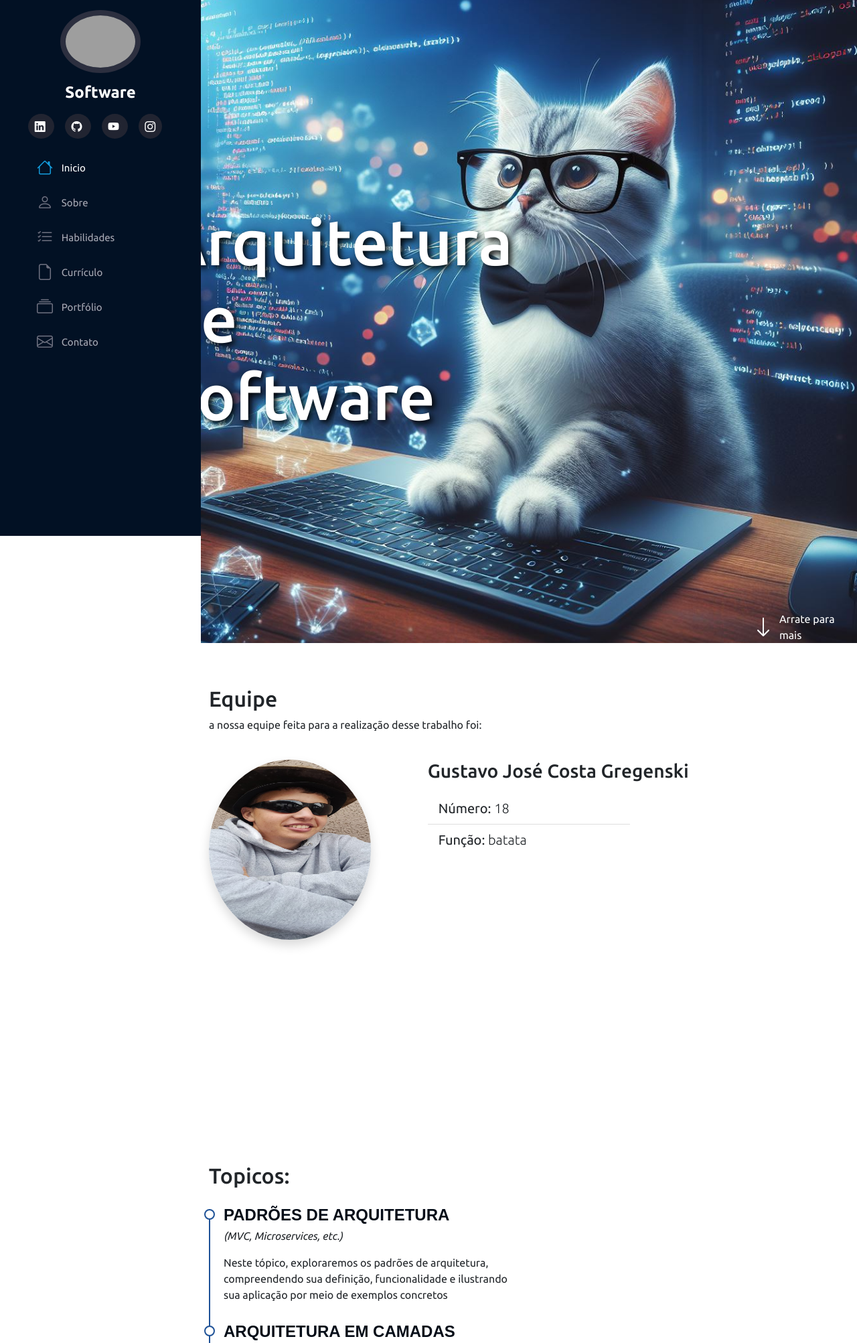
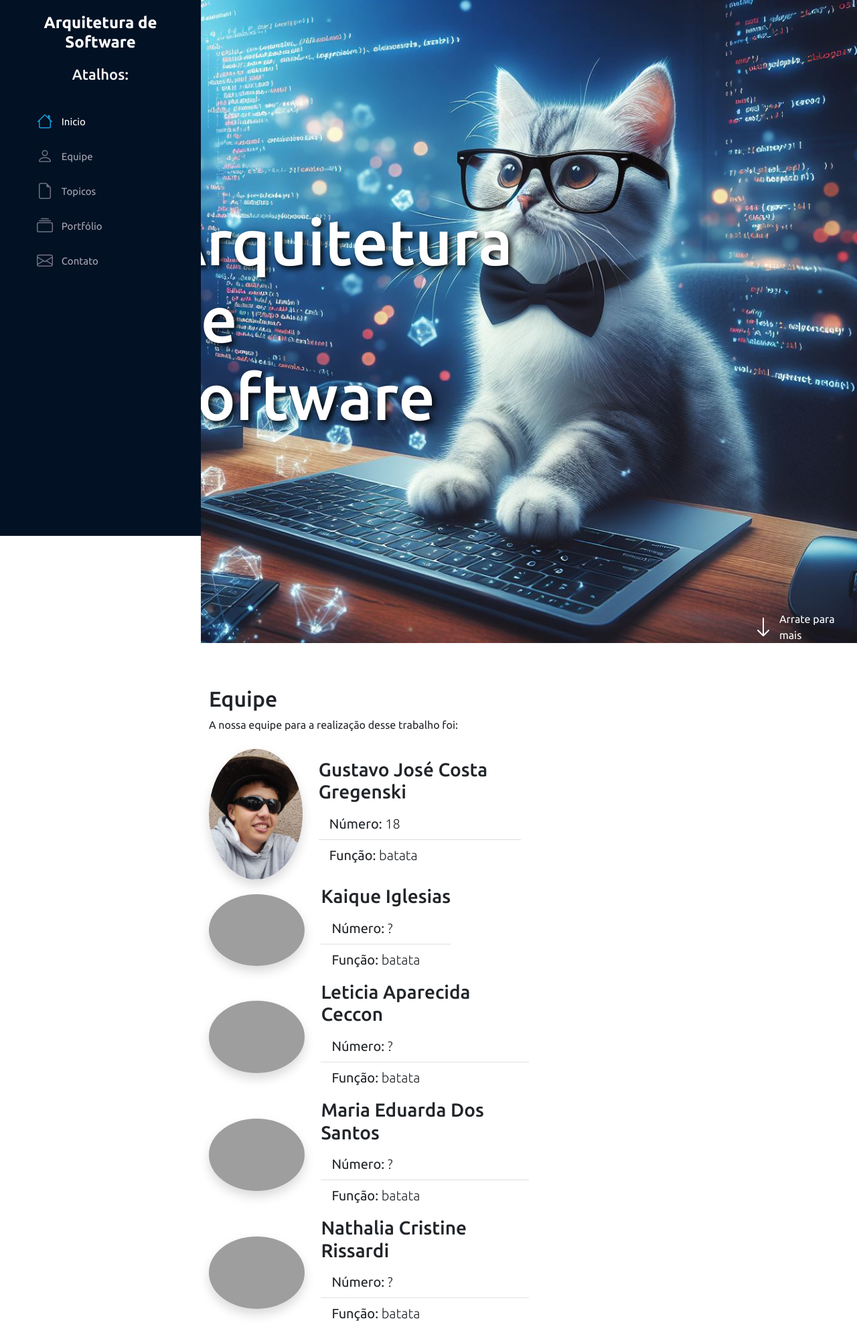
Before and after one commit to gustavobatata17/Seminario_Software-, a Flask app: page / in a window 1280 px wide. Shown: the top 2005 px of the page at 67% size. Run offline with Flask 3, Linux system fonts and the light colour scheme; some libraries are stand-ins or nearby versions; grey boxes are pictures that could not be loaded.

Commit message:
atualização
 terminado a lista dos participantes(falta as imagens, número e função)

```diff
--- a/static/style.css
+++ b/static/style.css
@@ -6,12 +6,15 @@ body {
   width: 100%;
   height: 100%;
 }
-
 #img_avatar{
-  height: 50%;
-  width: 80%;
+  height: 30%px;
+  width: 30%;
   border-radius: 100%;
 }
+.equipe{
+  justify-content: space-between;
+}
+
 #header {
   position: fixed;
   top: 0;
@@ -25,18 +28,18 @@ body {
   z-index: 9997;
 }
 
-#header .profile img {
-  margin: 15px auto;
-  display: block;
-  width: 120px;
-  border: 8px solid #2c2f3f;
-  border-radius: 50%;
+#header .profile h2{
+  font-size: 22px;
+  text-align: center;
+  justify-content: center;
+color: whitesmoke;
 }
+
 
 #header .profile h1 {
   font-size: 24px;
   margin: 0;
-  padding: 0;
+  padding: 20px;
   font-weight: 600;
   text-align: center;
   color: #fff;
--- a/templates/index.html
+++ b/templates/index.html
@@ -25,22 +25,10 @@
 
     <aside id='header'>
         <section class="profile">
-            <a href="../static/img/perfil.jpg"><img src="../static/img/perfil.jpg" alt="base "></a>
-            <h1>Software</h1>
-            <div class="social-links mt-4 text-center">
-                <a target="_blank" href="https://www.linkedin.com/in/thicode/">
-                    <i class="bi bi-linkedin"></i>
-                </a>
-                <a target="_blank" href="https://github.com/codethi">
-                    <i class="bi bi-github"></i>
-                </a>
-                <a target="_blank" href="https://www.youtube.com/channel/UCnATHGHftSGHbhn6uF8dEUA">
-                    <i class="bi bi-youtube"></i>
-                </a>
-                <a target="_blank" href="https://www.instagram.com/thi.code/">
-                    <i class="bi bi-instagram"></i>
-                </a>
-            </div>
+
+            <h1>Arquitetura de Software</h1>
+            <h2>Atalhos:</h2>
+
         </section>
 
         <nav id='navbar' class="nav-menu">
@@ -50,15 +38,13 @@
                             aria-hidden="true"></i> Inicio</a>
                 </li>
                 <li class="nav-item">
-                    <a class="nav-link" href="#sobre"><i class="bi bi-person" aria-hidden="true"></i> Sobre</a>
+                    <a class="nav-link" href="#sobre"><i class="bi bi-person" aria-hidden="true"></i>
+                         Equipe </a>
                 </li>
-                <li class="nav-item">
-                    <a class="nav-link" href="#habilidades"><i class="bi bi-list-check" aria-hidden="true"></i>
-                        Habilidades</a>
-                </li>
+
                 <li class="nav-item">
                     <a class="nav-link" href="#curriculo"><i class="bi bi-file-earmark" aria-hidden="true"></i>
-                        Currículo</a>
+                        Topicos </a>
                 </li>
                 <li class="nav-item">
                     <a class="nav-link" href="#portfolio"><i class="bi bi-collection" aria-hidden="true"></i>
@@ -90,15 +76,121 @@
         </section>
 
         <section class="container mt-5" id='sobre'>
-            <div class="row w-100">
-                <div class="col-md-12" data-anime="down">
+            <div class="row">
+                <div class="col-md-6" data-anime="down">
                     <h2 class='pt-3'> Equipe </h2>
                     <p>
-                        a nossa equipe feita para a realização desse trabalho foi:
+                        A nossa equipe para a realização desse trabalho foi:
                     </p>
                 </div>
+                <h1></h1>
+                <!-- Gustavo -->
+                <div class="col-md-6">
+                    <div id="equipe" class="d-flex align-items-center">
+                        <img id="img_avatar" class="img-fluid shadow me-4" src="../static/img/guto_zueira.jpg" alt="Gusta img" data-anime="left">
+                        <div class="texto_equipe" data-anime="right">
+                            <h3>Gustavo José Costa Gregenski</h3 >
+                            <ul class="list-group list-group-flush fs-5">
+                                <li class="list-group-item">
+                                    Número: <span class="fw-lighter">18</span>
+                                </li>
+                                <li class="list-group-item">
+                                    Função: <span class="fw-lighter">batata</span>
+                                </li>
+                            </ul>
+                        </div>
+                    </div>
+                </div>
             </div>
+   <!-- Gustavo_fim -->
+   <h1></h1>
+      <!-- Kaique-->
+            <div class="col-md-6">
+                <div id="equipe" class="d-flex align-items-center">
+                    <img id="img_avatar" class="img-fluid shadow me-4" src="../static/img/" alt="kaique img" data-anime="left">
+                    <div class="texto_equipe" data-anime="up">
+                        <h3>Kaique Iglesias</h3 >
+                        <ul class="list-group list-group-flush fs-5">
+                            <li class="list-group-item">
+                                Número: <span class="fw-lighter">?</span>
+                            </li>
+                            <li class="list-group-item">
+                                Função: <span class="fw-lighter">batata</span>
+                            </li>
+                        </ul>
+                    </div>
+                </div>
+            </div>
+        </div>
+         <!-- Kaique_fim-->
+         <h1></h1>
+         <!-- Leticia-->
+         <div class="col-md-6">
+            <div id="equipe" class="d-flex align-items-center">
+                <img id="img_avatar" class="img-fluid shadow me-4" src="../static/img/" alt="Leticia img" data-anime="right">
+                <div class="texto_equipe" data-anime="up">
+                    <h3>Leticia Aparecida Ceccon</h3 >
+                    <ul class="list-group list-group-flush fs-5">
+                        <li class="list-group-item">
+                            Número: <span class="fw-lighter">?</span>
+                        </li>
+                        <li class="list-group-item">
+                            Função: <span class="fw-lighter">batata</span>
+                        </li>
+                    </ul>
+                </div>
+            </div>
+        </div>
+    </div>
+     <!-- Leticia_fim-->
+     <h1></h1>
+     <!-- Maria-->
+     <div class="col-md-6">
+        <div id="equipe" class="d-flex align-items-center">
+            <img id="img_avatar" class="img-fluid shadow me-4" src="../static/img/" alt="Maria img" data-anime="left">
+            <div class="texto_equipe" data-anime="up">
+                <h3>Maria Eduarda Dos Santos</h3 >
+                <ul class="list-group list-group-flush fs-5">
+                    <li class="list-group-item">
+                        Número: <span class="fw-lighter">?</span>
+                    </li>
+                    <li class="list-group-item">
+                        Função: <span class="fw-lighter">batata</span>
+                    </li>
+                </ul>
+            </div>
+        </div>
+    </div>
+</div>
+ <!-- Maria_fim-->
+ <h1></h1>
+ <!-- Nathi-->
+ <div class="col-md-6">
+    <div id="equipe" class="d-flex align-items-center">
+        <img id="img_avatar" class="img-fluid shadow me-4" src="../static/img/" alt="Nathi img" data-anime="left">
+        <div class="texto_equipe" data-anime="up">
+            <h3>Nathalia Cristine Rissardi</h3 >
+            <ul class="list-group list-group-flush fs-5">
+                <li class="list-group-item">
+                    Número: <span class="fw-lighter">?</span>
+                </li>
+                <li class="list-group-item">
+                    Função: <span class="fw-lighter">batata</span>
+                </li>
+            </ul>
+        </div>
+    </div>
+</div>
+</div>
+<!-- Nathi_fim-->
+        </section>
 
+
+
+
+
+
+            <!--
             <div class="row mt-4">
                 <div class="col-md-4">
                     <img id="img_avatar" class="img-fluid shadow " src="../static/img/guto_zueira.jpg" alt="kaique img " data-anime="left">
@@ -116,140 +208,14 @@
                                 </li>
 
                             </ul>
+
                         </div>
+ -->
+        </section>
 
 
-        </section>
- <!--
-        <section class="mt-5 section-bg" id="habilidades">
 
-            <div class="container pb-5">
-                <h2 class='pt-5'>Habilidades</h2>
-                <p>Em meu tempo de estudo e pratica desenvolvi algumas habilidades tecnicas e não tecnicas </p>
 
-                <div class="row">
-                    <div class="col-md-6">
-                        <p class='mt-3 mb-0'>HTML</p>
-                        <div class="progress">
-                            <div class="progress-bar" role="progressbar" style="width: 95%;" aria-valuenow="95"
-                                data-anime="left" aria-valuemin="0" aria-valuemax="100">95%</div>
-                        </div>
-                        <p class="mt-3 mb-0">CSS</p>
-                        <div class="progress">
-                            <div class="progress-bar" data-anime="left" role="progressbar" style="width: 85%;"
-                                aria-valuenow="85" aria-valuemin="0" aria-valuemax="100">85%</div>
-                        </div>
-                        <p class="mt-3 mb-0">JavaScript</p>
-                        <div class="progress">
-                            <div class="progress-bar" data-anime="left" role="progressbar" style="width: 80%;"
-                                aria-valuenow="65" aria-valuemin="0" aria-valuemax="100">65%</div>
-                        </div>
-                        <p class="mt-3 mb-0">Python</p>
-                        <div class="progress">
-                            <div class="progress-bar" data-anime="left" role="progressbar" style="width: 80%;"
-                                aria-valuenow="80" aria-valuemin="0" aria-valuemax="100">80%</div>
-                        </div>
-                        <p class="mt-3 mb-0">Java</p>
-                        <div class="progress">
-                            <div class="progress-bar" data-anime="left" role="progressbar" style="width: 70%;"
-                                aria-valuenow="70" aria-valuemin="0" aria-valuemax="100">70%</div>
-                        </div>
-                        <p class="mt-3 mb-0">Git</p>
-                        <div class="progress">
-                            <div class="progress-bar" data-anime="left" role="progressbar" style="width: 98%;"
-                                aria-valuenow="98" aria-valuemin="0" aria-valuemax="100">98%</div>
-                        </div>
-                        <p class="mt-3 mb-0">Deploy</p>
-                        <div class="progress mb-3">
-                            <div class="progress-bar" data-anime="left" role="progressbar" style="width: 70%;"
-                                aria-valuenow="70" aria-valuemin="0" aria-valuemax="100">70%</div>
-                        </div>
-                    </div>
-                    <div class="col-md-6">
-                        <p class="mt-3 mb-0">Angular</p>
-                        <div class="progress">
-                            <div class="progress-bar" data-anime="left" role="progressbar" style="width: 80%;"
-                                aria-valuenow="80" aria-valuemin="0" aria-valuemax="100">80%</div>
-                        </div>
-                        <p class="mt-3 mb-0">ReactJs</p>
-                        <div class="progress">
-                            <div class="progress-bar" data-anime="left" role="progressbar" style="width: 70%;"
-                                aria-valuenow="70" aria-valuemin="0" aria-valuemax="100">70%</div>
-                        </div>
-                        <p class="mt-3 mb-0">NodeJs (Express)</p>
-                        <div class="progress">
-                            <div class="progress-bar" data-anime="left" role="progressbar" style="width: 85%;"
-                                aria-valuenow="85" aria-valuemin="0" aria-valuemax="100">85%</div>
-                        </div>
-                        <p class="mt-3 mb-0">Flask</p>
-                        <div class="progress">
-                            <div class="progress-bar" data-anime="left" role="progressbar" style="width: 80%;"
-                                aria-valuenow="80" aria-valuemin="0" aria-valuemax="100">80%</div>
-                        </div>
-                        <p class="mt-3 mb-0">Spring</p>
-                        <div class="progress">
-                            <div class="progress-bar" data-anime="left" role="progressbar" style="width: 70%;"
-                                aria-valuenow="70" aria-valuemin="0" aria-valuemax="100">70%</div>
-                        </div>
-                        <p class="mt-3 mb-0">SQL</p>
-                        <div class="progress">
-                            <div class="progress-bar" data-anime="left" role="progressbar" style="width: 90%;"
-                                aria-valuenow="90" aria-valuemin="0" aria-valuemax="100">90%</div>
-                        </div>
-                        <p class="mt-3 mb-0">NoSQL</p>
-                        <div class="progress mb-3">
-                            <div class="progress-bar" data-anime="left" role="progressbar" style="width: 75%;"
-                                aria-valuenow="75" aria-valuemin="0" aria-valuemax="100">75%</div>
-                        </div>
-                    </div>
-                </div>
-
-                <hr class='w-50 me-auto ms-auto'>
-
-                <div class="row">
-                    <div class="col-md-6">
-                        <p class="mt-3 mb-0">Trabalho em equipe</p>
-                        <div class="progress">
-                            <div class="progress-bar" data-anime="left" role="progressbar" style="width: 95%;"
-                                aria-valuenow="95" aria-valuemin="0" aria-valuemax="100">95%</div>
-                        </div>
-
-                        <p class="mt-3 mb-0">Proatividade</p>
-                        <div class="progress">
-                            <div class="progress-bar" data-anime="left" role="progressbar" style="width: 98%;"
-                                aria-valuenow="98" aria-valuemin="0" aria-valuemax="100">98%</div>
-                        </div>
-
-                        <p class="mt-3 mb-0">Orientação a detalhes</p>
-                        <div class="progress">
-                            <div class="progress-bar" data-anime="left" role="progressbar" style="width: 85%;"
-                                aria-valuenow="85" aria-valuemin="0" aria-valuemax="100">85%</div>
-                        </div>
-                    </div>
-                    <div class="col-md-6">
-                        <p class="mt-3 mb-0">Comunicação</p>
-                        <div class="progress">
-                            <div class="progress-bar" data-anime="left" role="progressbar" style="width: 95%;"
-                                aria-valuenow="95" aria-valuemin="0" aria-valuemax="100">95%</div>
-                        </div>
-
-                        <p class="mt-3 mb-0">Empatia</p>
-                        <div class="progress">
-                            <div class="progress-bar" data-anime="left" role="progressbar" style="width: 85%;"
-                                aria-valuenow="85" aria-valuemin="0" aria-valuemax="100">85%</div>
-                        </div>
-
-                        <p class="mt-3 mb-0">Comprometimento</p>
-                        <div class="progress">
-                            <div class="progress-bar" data-anime="left" role="progressbar" style="width: 98%;"
-                                aria-valuenow="98" aria-valuemin="0" aria-valuemax="100">98%</div>
-                        </div>
-                    </div>
-                </div>
-
-            </div>
-
-        </section> -->
 
         <section class="mt-5 cv" id="curriculo">
 
```
Also changed, not shown: codigos recortados/grafico.html (added, +130 -0 lines), static/img/guto_zueira.jpg.
